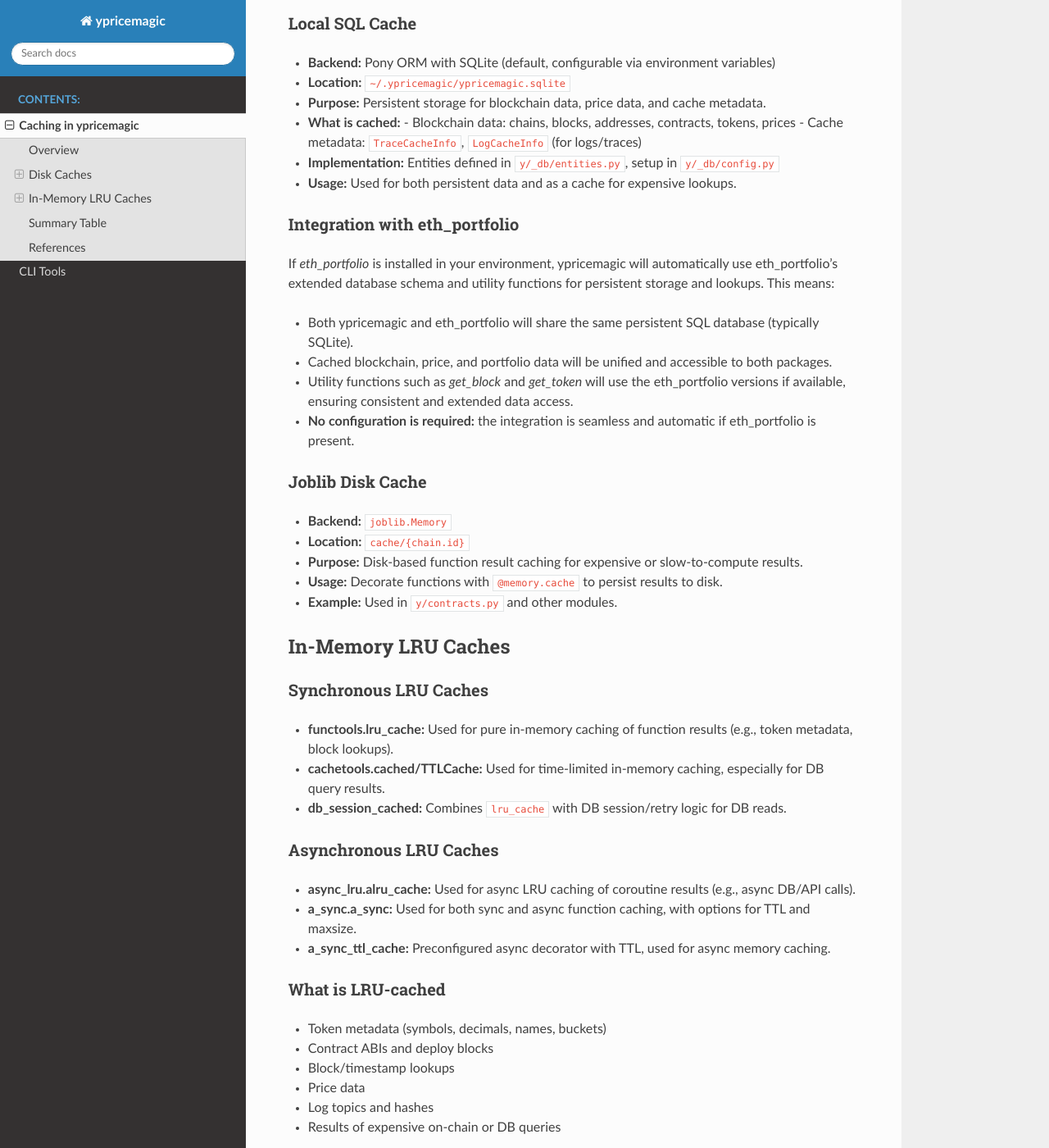
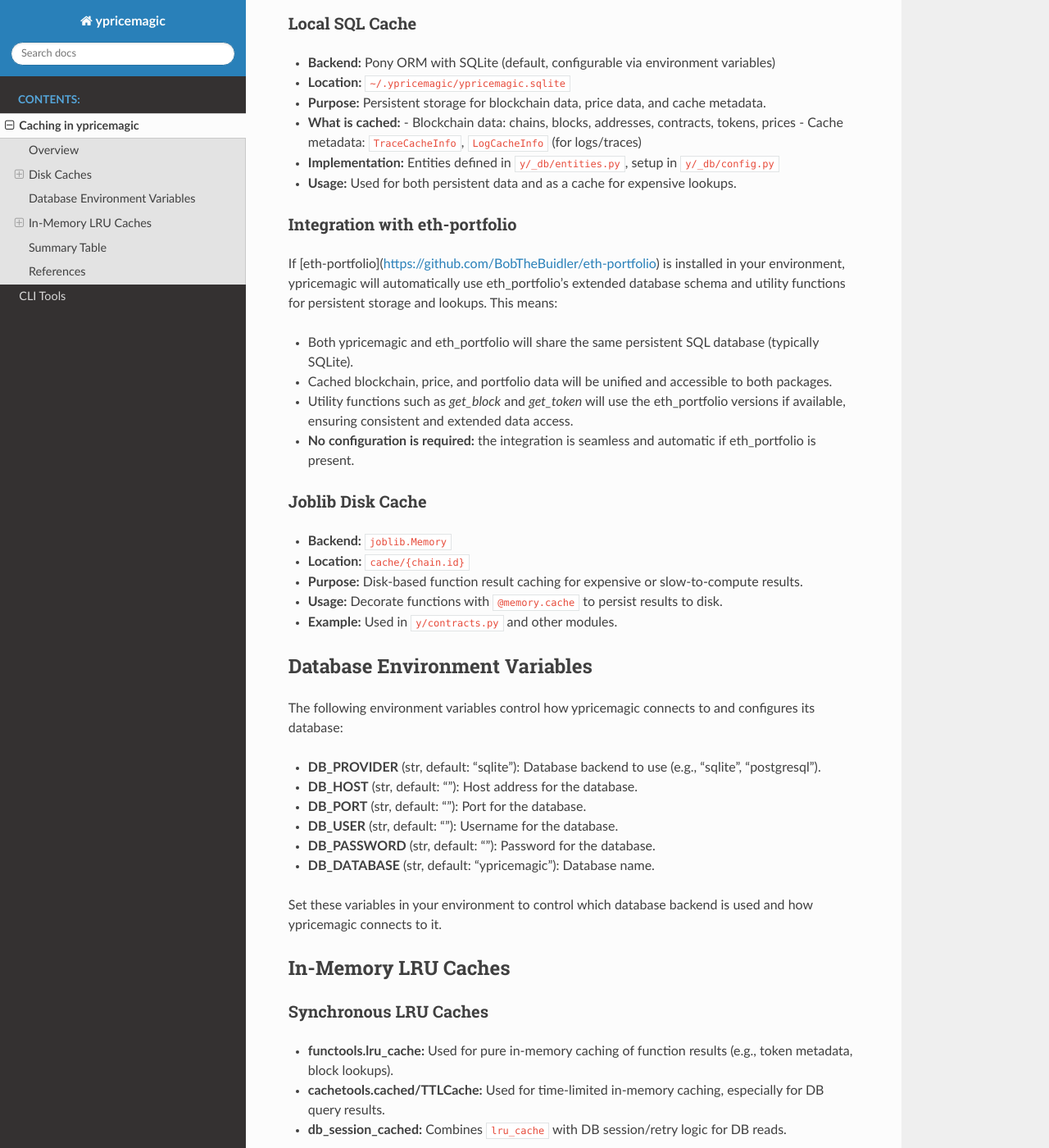
Before and after one commit to BobTheBuidler/ypricemagic, a Sphinx documentation site: the page built from docs/caching.rst, in a window 1280 px wide and 1400 px high, scrolled down 377 px. Shown: the whole window at 82% size. Built offline with Sphinx 7.4.7 and the Read the Docs theme 3.1.0, drawn with Linux system fonts in a browser that asks for light colours; pages that are not in the unit, such as notebooks, are missing from menus.

Commit message:
feat(docs): document database envs

```diff
--- a/docs/caching.rst
+++ b/docs/caching.rst
@@ -21,10 +21,10 @@
 - **Implementation:** Entities defined in ``y/_db/entities.py``, setup in ``y/_db/config.py``
 - **Usage:** Used for both persistent data and as a cache for expensive lookups.
 
-Integration with eth_portfolio
+Integration with eth-portfolio
 ~~~~~~~~~~~~~~~~~~~~~~~~~~~~~~
 
-If `eth_portfolio` is installed in your environment, ypricemagic will automatically use eth_portfolio's extended database schema and utility functions for persistent storage and lookups. This means:
+If [eth-portfolio](https://github.com/BobTheBuidler/eth-portfolio) is installed in your environment, ypricemagic will automatically use eth_portfolio's extended database schema and utility functions for persistent storage and lookups. This means:
 
 - Both ypricemagic and eth_portfolio will share the same persistent SQL database (typically SQLite).
 - Cached blockchain, price, and portfolio data will be unified and accessible to both packages.
@@ -39,6 +39,31 @@
 - **Purpose:** Disk-based function result caching for expensive or slow-to-compute results.
 - **Usage:** Decorate functions with ``@memory.cache`` to persist results to disk.
 - **Example:** Used in ``y/contracts.py`` and other modules.
+
+Database Environment Variables
+------------------------------
+
+The following environment variables control how ypricemagic connects to and configures its database:
+
+- **DB_PROVIDER** (str, default: "sqlite"):
+  Database backend to use (e.g., "sqlite", "postgresql").
+
+- **DB_HOST** (str, default: ""):
+  Host address for the database.
+
+- **DB_PORT** (str, default: ""):
+  Port for the database.
+
+- **DB_USER** (str, default: ""):
+  Username for the database.
+
+- **DB_PASSWORD** (str, default: ""):
+  Password for the database.
+
+- **DB_DATABASE** (str, default: "ypricemagic"):
+  Database name.
+
+Set these variables in your environment to control which database backend is used and how ypricemagic connects to it.
 
 In-Memory LRU Caches
 --------------------
```
